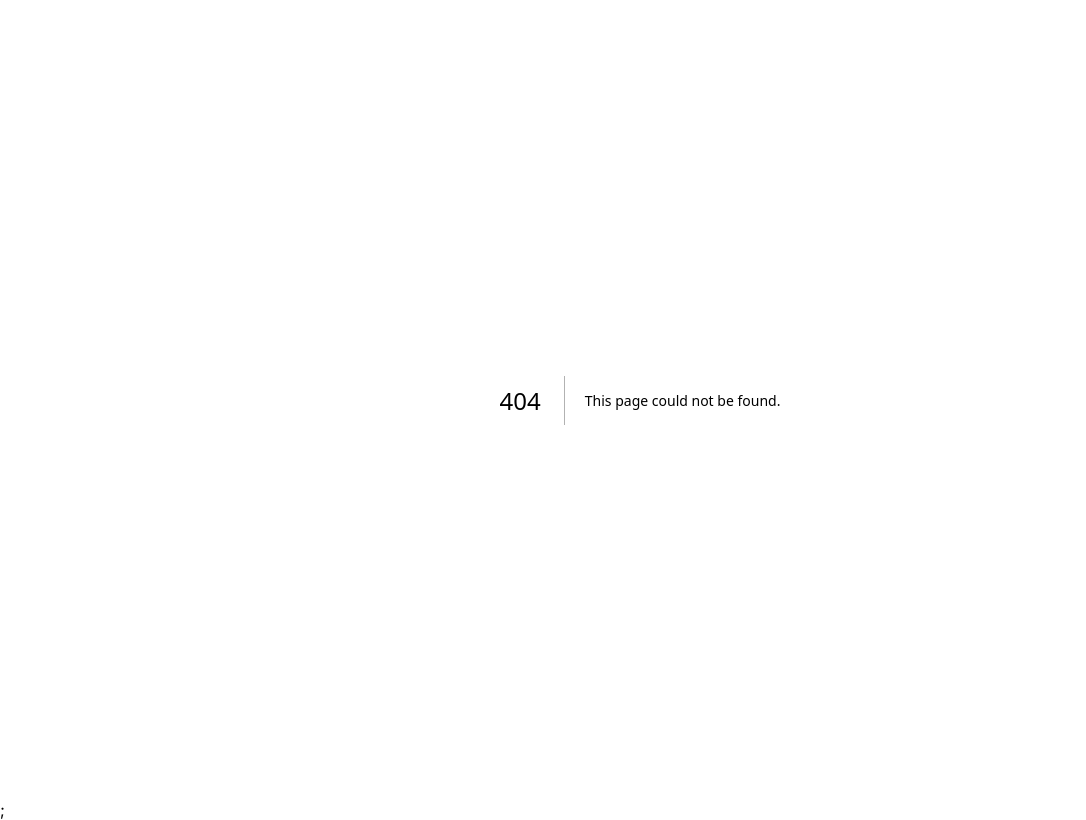
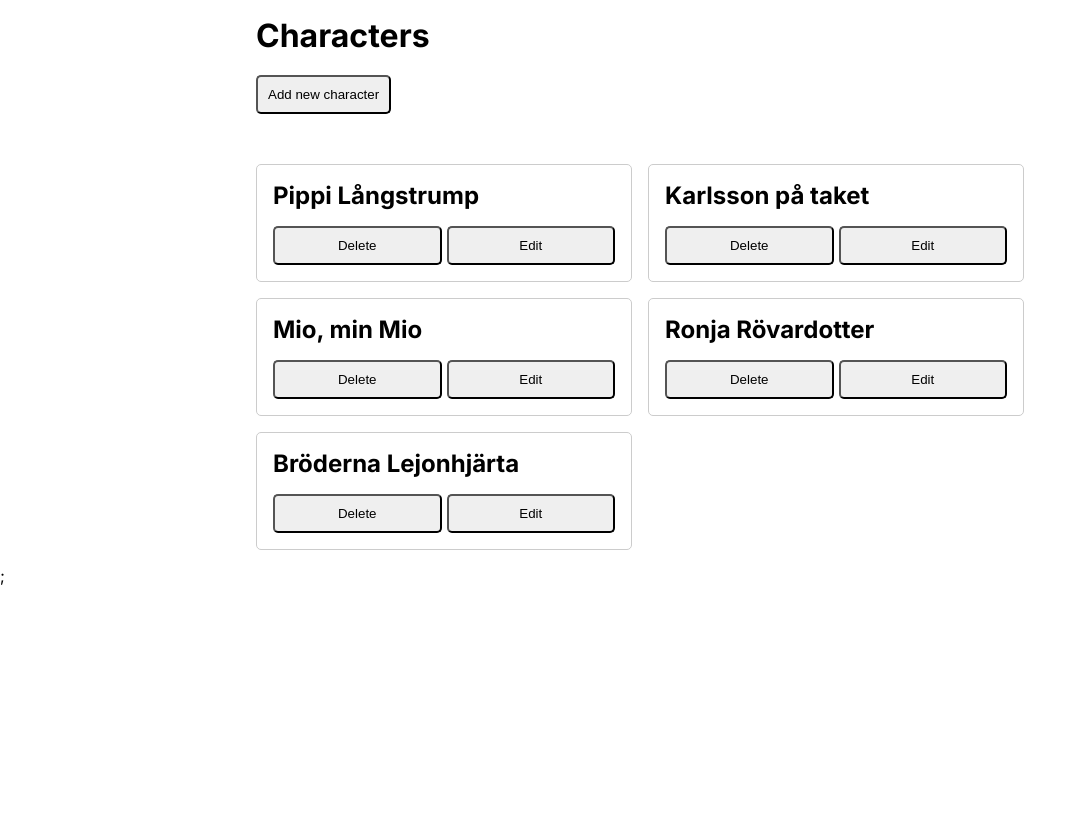
Before and after one commit to ahoogthomsen/imdb-frontend, a Next.js app: page /fetch-example in a window 1280 px wide. Before the commit this address had no page. Shown: the whole page, without its empty margins (0-1086 px from the left). Built offline with nearby package versions, Linux system fonts and the light colour scheme.

Commit message:
created a characters client CRUD

```diff
--- /dev/null
+++ b/pages/fetch-example/Characters.module.css
@@ -0,0 +1,23 @@
+.container {
+  max-width: 800px;
+  margin: 0 auto;
+  padding: 1rem;
+}
+
+.title {
+  margin-bottom: 20px;
+}
+
+.characterList {
+  list-style: none;
+  padding: 0;
+  display: grid;
+  grid-template-columns: repeat(auto-fill, minmax(300px, 1fr));
+  gap: 1rem;
+}
+
+.addNewCharacter {
+  margin-bottom: 50px;
+  padding: 10px;
+  border-radius: 5px;
+}
--- /dev/null
+++ b/pages/fetch-example/charactersData.js
@@ -0,0 +1,37 @@
+export const charactersData = [
+  {
+    id: 1,
+    name: "Pippi Långstrump",
+    powers: ["Superstyrka", "Hästviskare"],
+    weaknesses: ["Skolplikt"],
+    image: "pippi_langstrump.png",
+  },
+  {
+    id: 2,
+    name: "Karlsson på taket",
+    powers: ["Flygning", "Självförtroende"],
+    weaknesses: ["Höjdrädsla"],
+    image: "karlsson_pa_taket.png",
+  },
+  {
+    id: 3,
+    name: "Mio, min Mio",
+    powers: ["Mod", "Omtanke"],
+    weaknesses: ["Saknad av familj"],
+    image: "mio_min_mio.png",
+  },
+  {
+    id: 4,
+    name: "Ronja Rövardotter",
+    powers: ["Skogskunskap", "Djärvhet"],
+    weaknesses: ["Vilse i skogen"],
+    image: "ronja_rovardotter.png",
+  },
+  {
+    id: 5,
+    name: "Bröderna Lejonhjärta",
+    powers: ["Mod", "Broderlig kärlek"],
+    weaknesses: ["Rädsla för Tengil"],
+    image: "broderna_lejonhjarta.png",
+  },
+];
--- /dev/null
+++ b/pages/fetch-example/components/CharacterListItem/CharacterListItem.js
@@ -0,0 +1,36 @@
+import { useState } from "react";
+import styles from "./CharacterListItem.module.css";
+import CharacterModal from "../CharacterModal/CharacterModal";
+
+export default function CharacterListItem({ id, name, onDelete, onEdit }) {
+  const [isOpen, setIsOpen] = useState(false);
+
+  const handleToggleModal = () => {
+    setIsOpen((prevState) => !prevState);
+  };
+
+  const handleOnEdit = (name) => {
+    onEdit({ id, name });
+  };
+
+  return (
+    <>
+      <li className={styles.container}>
+        <div className={styles.content}>
+          <h2>{name}</h2>
+        </div>
+        <div className={styles.buttonSection}>
+          <button onClick={onDelete}>Delete</button>
+          <button onClick={handleToggleModal}>Edit</button>
+        </div>
+      </li>
+      {isOpen && (
+        <CharacterModal
+          characterName={name}
+          onClose={handleToggleModal}
+          onSubmit={handleOnEdit}
+        />
+      )}
+    </>
+  );
+}
--- /dev/null
+++ b/pages/fetch-example/components/CharacterListItem/CharacterListItem.module.css
@@ -0,0 +1,33 @@
+.container {
+  padding: 1rem;
+  border: 1px solid #ccc;
+  border-radius: 5px;
+  display: flex;
+  flex-direction: column;
+  gap: 1rem;
+}
+
+.content {
+  display: flex;
+  flex-direction: column;
+  flex: 1 1 0;
+}
+
+.characterItem img {
+  width: 100px;
+  height: 100px;
+  object-fit: cover;
+  border-radius: 50%;
+}
+
+.buttonSection {
+  display: flex;
+  width: 100%;
+  gap: 5px;
+}
+
+.buttonSection button {
+  flex: 1 1 0;
+  border-radius: 5px;
+  padding: 10px;
+}
--- /dev/null
+++ b/pages/fetch-example/components/CharacterModal/CharacterModal.js
@@ -0,0 +1,39 @@
+import React, { useState } from "react";
+import ReactDOM from "react-dom";
+import styles from "./CharacterModal.module.css";
+
+const CharacterModal = ({ onSubmit, onClose, characterName }) => {
+  const [name, setName] = useState(characterName ?? "");
+  const submitHandler = (event) => {
+    event.preventDefault();
+
+    onSubmit(name);
+    onClose();
+  };
+
+  return ReactDOM.createPortal(
+    <div className={styles.backdrop} onClick={onClose}>
+      <form
+        className={styles.modal}
+        onSubmit={submitHandler}
+        onClick={(e) => e.stopPropagation()}
+      >
+        <label>Name</label>
+        <input
+          name="name"
+          value={name}
+          onChange={(e) => setName(e.target.value)}
+        />
+        <div className={styles.actions}>
+          <button type="button" onClick={onClose}>
+            Cancel
+          </button>
+          <button type="submit">Submit</button>
+        </div>
+      </form>
+    </div>,
+    document.getElementById("modal-root")
+  );
+};
+
+export default CharacterModal;
--- /dev/null
+++ b/pages/fetch-example/components/CharacterModal/CharacterModal.module.css
@@ -0,0 +1,64 @@
+.backdrop {
+  position: fixed;
+  top: 0;
+  left: 0;
+  width: 100%;
+  height: 100%;
+  background-color: rgba(0, 0, 0, 0.75);
+  display: flex;
+  justify-content: center;
+  align-items: center;
+  z-index: 10;
+}
+
+.modal {
+  background-color: white;
+  padding: 1rem;
+  border-radius: 5px;
+  box-shadow: 0 2px 8px rgba(0, 0, 0, 0.26);
+  display: flex;
+  flex-direction: column;
+  width: 90%;
+  max-width: 30rem;
+}
+
+.modal label {
+  font-weight: bold;
+  display: block;
+  margin: 0.5rem 0;
+  color: black;
+}
+
+.modal input {
+  font: inherit;
+  padding: 0.15rem;
+  border: 1px solid #ccc;
+  background-color: white;
+  color: black;
+  width: 100%;
+  box-sizing: border-box;
+}
+
+.actions {
+  display: flex;
+  gap: 10px;
+  justify-content: flex-end;
+  margin-top: 1rem;
+}
+
+.actions button {
+  font: inherit;
+  background-color: white;
+  color: black;
+  border: 1px solid #ccc;
+  padding: 0.5rem 1rem;
+  cursor: pointer;
+  border-radius: 5px;
+  padding: 10px;
+}
+
+.actions button[type="submit"] {
+  background-color: black;
+  color: white;
+  border: none;
+}
--- /dev/null
+++ b/pages/fetch-example/components/Toaster/Toaster.js
@@ -0,0 +1,23 @@
+import React, { useEffect } from "react";
+import styles from "./Toaster.module.css";
+
+const Toaster = ({ message, type = "success", onClose }) => {
+  useEffect(() => {
+    const timer = setTimeout(() => {
+      onClose();
+    }, 3200);
+    return () => clearTimeout(timer);
+  }, [onClose]);
+
+  const toasterClass = `${styles.toaster} ${
+    type === "error" ? styles.error : styles.success
+  }`;
+
+  return (
+    <div className={toasterClass}>
+      <p>{message}</p>
+    </div>
+  );
+};
+
+export default Toaster;
--- /dev/null
+++ b/pages/fetch-example/components/Toaster/Toaster.module.css
@@ -0,0 +1,33 @@
+.toaster {
+  position: fixed;
+  bottom: 20px;
+  right: 20px;
+  color: white;
+  padding: 12px 24px;
+  border-radius: 4px;
+  font-size: 14px;
+  animation: fadeInOut 3.2s forwards;
+}
+
+.success {
+  background-color: #4caf50;
+}
+
+.error {
+  background-color: #f44336;
+}
+
+@keyframes fadeInOut {
+  0% {
+    opacity: 0;
+  }
+  10% {
+    opacity: 1;
+  }
+  90% {
+    opacity: 1;
+  }
+  100% {
+    opacity: 0;
+  }
+}
--- /dev/null
+++ b/pages/fetch-example/index.js
@@ -0,0 +1,76 @@
+import { useState } from "react";
+import styles from "./Characters.module.css";
+import Toaster from "./components/Toaster/Toaster";
+import CharacterListItem from "./components/CharacterListItem/CharacterListItem";
+import CharacterModal from "./components/CharacterModal/CharacterModal";
+import { charactersData } from "./charactersData";
+
+export default function Characters() {
+  const [data, setData] = useState(charactersData);
+  const [toaster, setToaster] = useState(null);
+  const [isOpen, setIsOpen] = useState(false);
+
+  const closeToaster = () => {
+    setToaster(null);
+  };
+
+  const handleDelete = async (id) => {
+    setData((prevState) => prevState.filter((char) => char.id !== id));
+  };
+
+  const handleAddCharacter = async (name) => {
+    const randomId = Math.floor(Math.random() * 100);
+    const newData = { id: randomId, name };
+    setData((prevState) => [...prevState, newData]);
+  };
+
+  const handleToggleModal = () => {
+    setIsOpen((prevState) => !prevState);
+  };
+
+  const handleEditCharacter = async ({ id, name }) => {
+    const editedData = { id, name };
+    setData((prevState) =>
+      prevState.map((char) =>
+        char.id === id ? { ...char, ...editedData } : char
+      )
+    );
+  };
+
+  return (
+    <div className={styles.container}>
+      <h1 className={styles.title}>Characters</h1>
+
+      <button className={styles.addNewCharacter} onClick={handleToggleModal}>
+        Add new character
+      </button>
+
+      <ul className={styles.characterList}>
+        {data?.map((char) => {
+          return (
+            <CharacterListItem
+              id={char.id}
+              key={char.id}
+              name={char.name}
+              onDelete={() => handleDelete(char.id)}
+              onEdit={handleEditCharacter}
+            />
+          );
+        })}
+      </ul>
+      {toaster && (
+        <Toaster
+          message={toaster.message}
+          type={toaster.type}
+          onClose={closeToaster}
+        />
+      )}
+      {isOpen && (
+        <CharacterModal
+          onClose={handleToggleModal}
+          onSubmit={handleAddCharacter}
+        />
+      )}
+    </div>
+  );
+}
```
